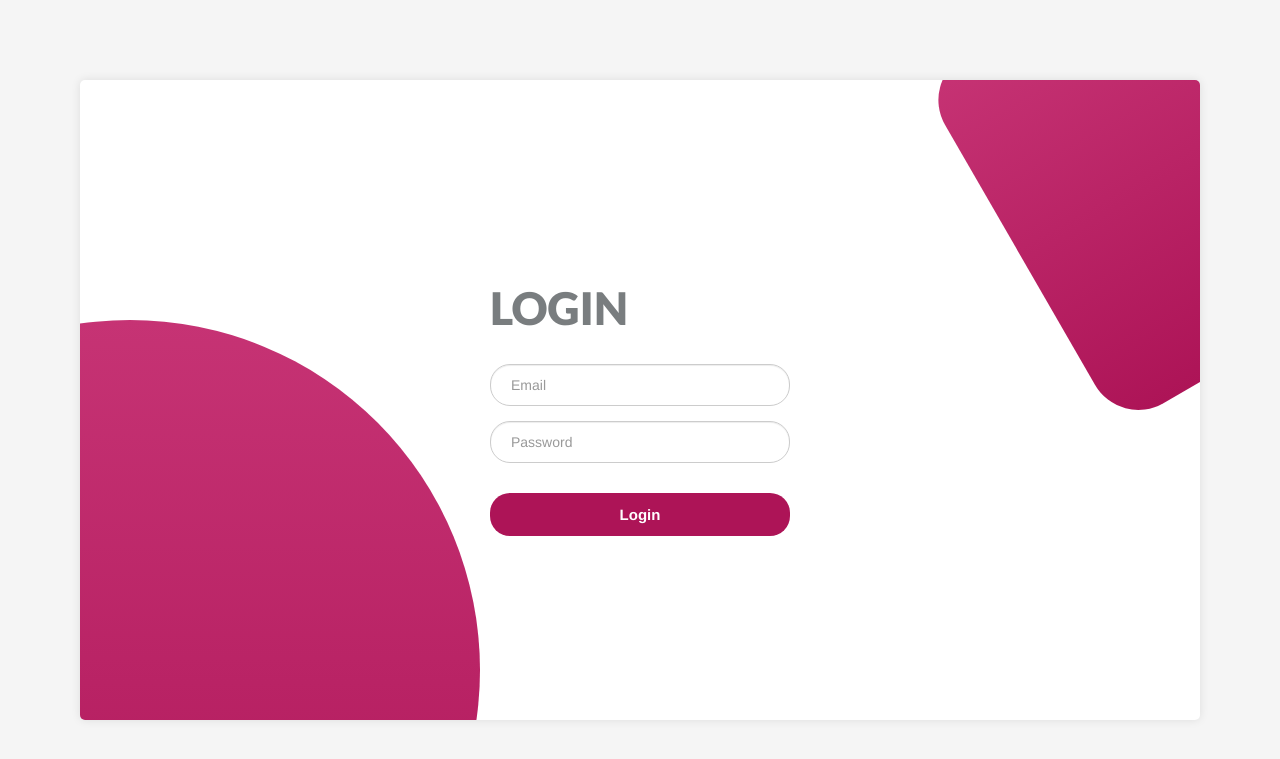
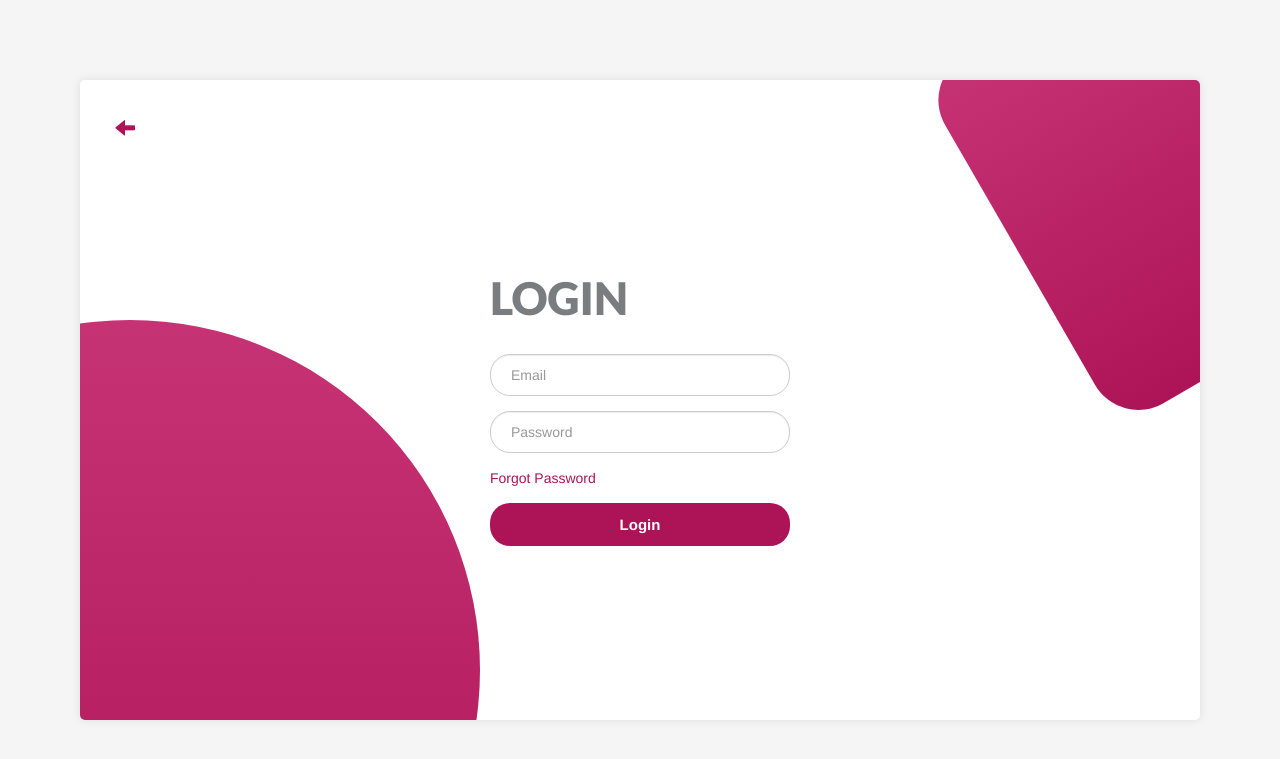
Before and after one commit to dharmick/bloodbank_management, a PHP site: page /login.php in a window 1280 px wide. Shown: the top 759 px of the page. Run offline with PHP 8.4, Linux system fonts and the light colour scheme.

Commit message:
back button added, sidenav border changed

```diff
--- a/css/main.css
+++ b/css/main.css
@@ -2,6 +2,9 @@
  	padding-bottom: 0px;
  }
 
+a, a:hover {
+    color: #ad1457;
+}
 
 
  /* SCROLLBAR */
--- a/login.php
+++ b/login.php
@@ -5,6 +5,8 @@
 	<title>login</title>
 	 <!-- Latest compiled and minified CSS -->
   <link rel="stylesheet" href="https://maxcdn.bootstrapcdn.com/bootstrap/3.3.7/css/bootstrap.min.css">
+
+  <link rel="stylesheet" href="./css/main.css">
 
   <!-- jQuery library -->
   <script src="https://ajax.googleapis.com/ajax/libs/jquery/3.3.1/jquery.min.js"></script>
@@ -91,18 +93,46 @@
 			box-shadow: 0 0px 1px rgba(0, 0, 0, 0.075) inset, 0 0 8px rgba(173, 20, 87,0.6);
 			border-color:  rgba(173, 20, 87,0.6);
 		}
+		.hover-scale{
+			position: absolute;
+			top: 35px;
+			left: 35px;
+			font-size: 20px;
+			color: #ad1457;
+
+		}
+		.hover-scale:before {
+			width: 40px;
+			height: 40px;
+			transform: translate(-9px,-9px) scale(0.7);
+			content: "";
+			border-radius: 50%;
+			position: absolute;
+			background: #ccc;
+			transition: all 250ms;
+			opacity: 0;
+		}
+		.hover-scale:hover:before {
+			transform: translate(-9px,-9px) scale(1);
+			opacity: 1;
+		}
 	</style>
 </head>
 <body>
 	<section class="login">
+		<div class="hover-scale">
+			<span class="glyphicon glyphicon-arrow-left"></span>
+		</div>
+
 		<form action="">
 			<h2>Login</h2>
 			<div class="form-group">
-  			 <input type="email" class="form-control" id="exampleInputEmail1" placeholder="Email">
+  			 <input type="email" class="form-control" id="exampleInputEmail1" placeholder="Email" autocomplete="false">
   			</div>
  			 <div class="form-group">
     		<input type="password" class="form-control" id="exampleInputPassword1" placeholder="Password">
     		</div>
+    		<a href="#">Forgot Password</a>
     		<button type="submit" class="btn">Login</button>
 		</form>
 	</section>
```
Also changed, not shown: sidenav.php (+5 -2 lines).
